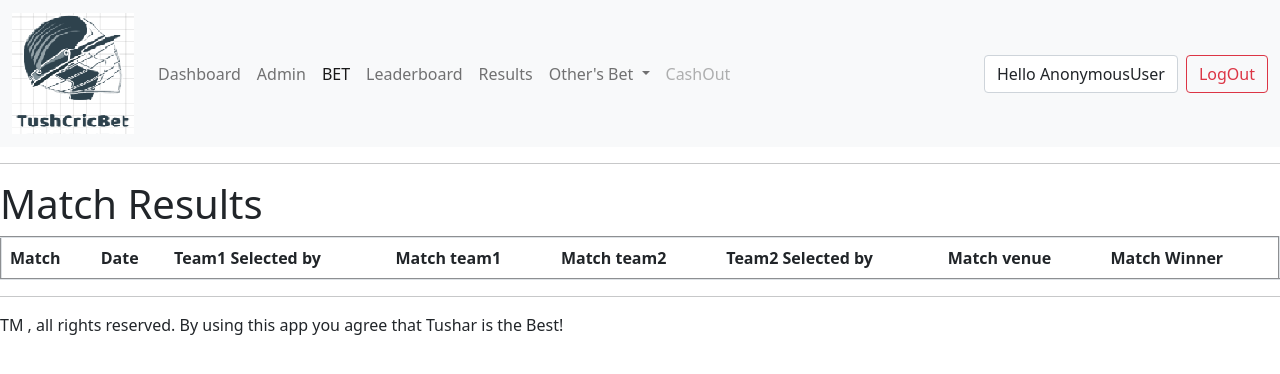
After one commit to tusharbmw/cricBet, a Django app: page /results/ in a window 1280 px wide. The commit adds this page. Shown: the top 374 px of the page. Run offline with Django 3.2, Linux system fonts and the light colour scheme; data comes from the database, SQL or seed files in the repository; lists and menus that the app fills with data are empty; some libraries are stand-ins or nearby versions.

Commit message:
creating results tab. resolves #7

```diff
--- a/src/accounts/templates/accounts/navbar.html
+++ b/src/accounts/templates/accounts/navbar.html
@@ -18,6 +18,9 @@
         </li>
         <li class="nav-item">
           <a class="nav-link" href="/leaderboard">Leaderboard</a>
+        </li>
+        <li class="nav-item">
+          <a class="nav-link" href="/results">Results</a>
         </li>
         <li class="nav-item dropdown">
           <a class="nav-link dropdown-toggle" href="#" id="navbarDropdown" role="button" data-bs-toggle="dropdown" aria-expanded="false">
--- /dev/null
+++ b/src/accounts/templates/accounts/results.html
@@ -0,0 +1,31 @@
+{% extends 'accounts/main.html' %}
+
+{% block content %}
+<h1> Match Results </h1>
+<table class="table" border="2">
+        <tr>
+        <th scope="col"> Match </th>
+        <th scope="col"> Date </th>
+        <th scope="col"> Team1 Selected by</th>
+        <th scope="col"> Match team1 </th>
+        <th scope="col"> Match team2 </th>
+        <th scope="col"> Team2 Selected by</th>
+        <th scope="col"> Match venue </th>
+        <th scope="col"> Match Winner </th>
+    <tr>
+    {% for current_match in matches %}
+    <tr>
+    <td>{{current_match.description}}</td>
+    <td>{{current_match.datetime}}</td>
+    <td>{{current_match.match_sel1}}</td>
+    <td>{{current_match.team1}}</td>
+    <td>{{current_match.team2}}</td>
+    <td>{{current_match.match_sel2}}</td>
+    <td>{{current_match.venue}}</td>
+    <td>{{current_match.result}}</td>
+    </tr>
+    {% endfor %}
+
+</table>
+
+{% endblock %}
--- a/src/accounts/urls.py
+++ b/src/accounts/urls.py
@@ -15,4 +15,5 @@ urlpatterns = [
     path('update/', views.update, name='update'),
     path('leaderboard/', views.leaderboard, name='leaderboard'),
     path('maintain/', views.maintain, name='maintain'),
+    path('results/', views.results_view, name='results'),
 ]
--- a/src/accounts/views.py
+++ b/src/accounts/views.py
@@ -193,7 +193,6 @@ def teams_view(request):
     return render(request, 'accounts/teams.html', {'teams': teams})
 
 
-@login_required(login_url='/login')
 def leaderboard(request):
     context = {}
     # initialize win and loss
@@ -319,3 +318,41 @@ def schedule_view(request, pk=''):
         matches_list.append(tmp_dict)
     return render(request, 'accounts/schedule.html',
                   {'matches_list': matches_list, 'uname': user.username, 'disabled': disabled})
+
+
+def results_view(request):
+
+    matches_obj = Match.objects.filter(Q(result='team1') | Q(result='team2') | Q(result='NR')).order_by('datetime')
+    context = {}
+    matches = []
+    for current_match in matches_obj:
+        current_match_sel1 = []
+        current_match_sel2 = []
+        result = ''
+        if current_match is not None:
+            for i in current_match.selection_set.all():
+                if i.selection == current_match.team1:
+                    current_match_sel1.append(i.user.username)
+                if i.selection == current_match.team2:
+                    current_match_sel2.append(i.user.username)
+
+            if current_match.result == 'team1':
+                result = current_match.team1
+            elif current_match.result == 'team2':
+                result = current_match.team2
+            else:
+                result = 'Tied/No Result'
+            matches_dict = {'team1': current_match.team1,
+                    'team2': current_match.team2,
+                    'id': current_match.id,
+                    'datetime': current_match.datetime,
+                    'result': result,
+                    'venue': current_match.venue,
+                    'description': current_match.description,
+                    'match_sel1': ", ".join(current_match_sel1),
+                    'match_sel2': ", ".join(current_match_sel2)}
+
+            matches.append(matches_dict)
+
+    context["matches"] = matches
+    return render(request, 'accounts/results.html', context)
```
